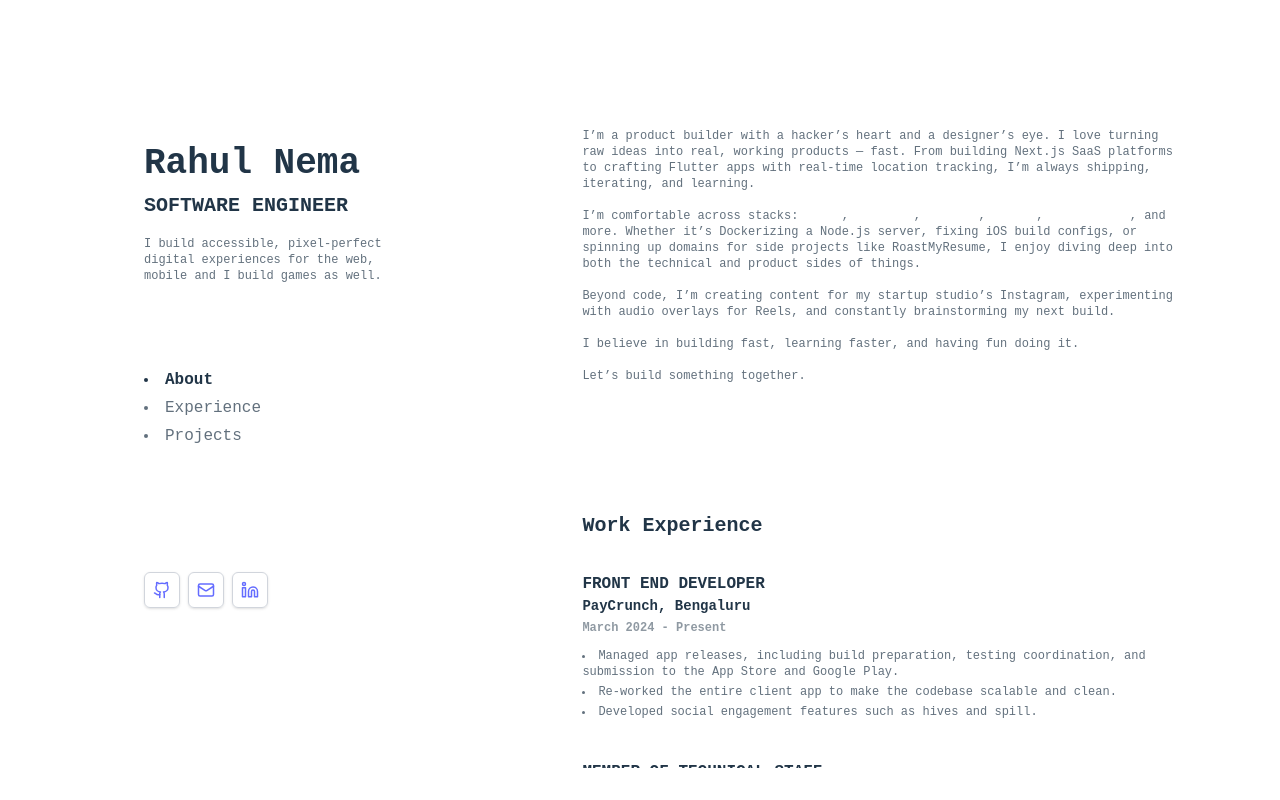
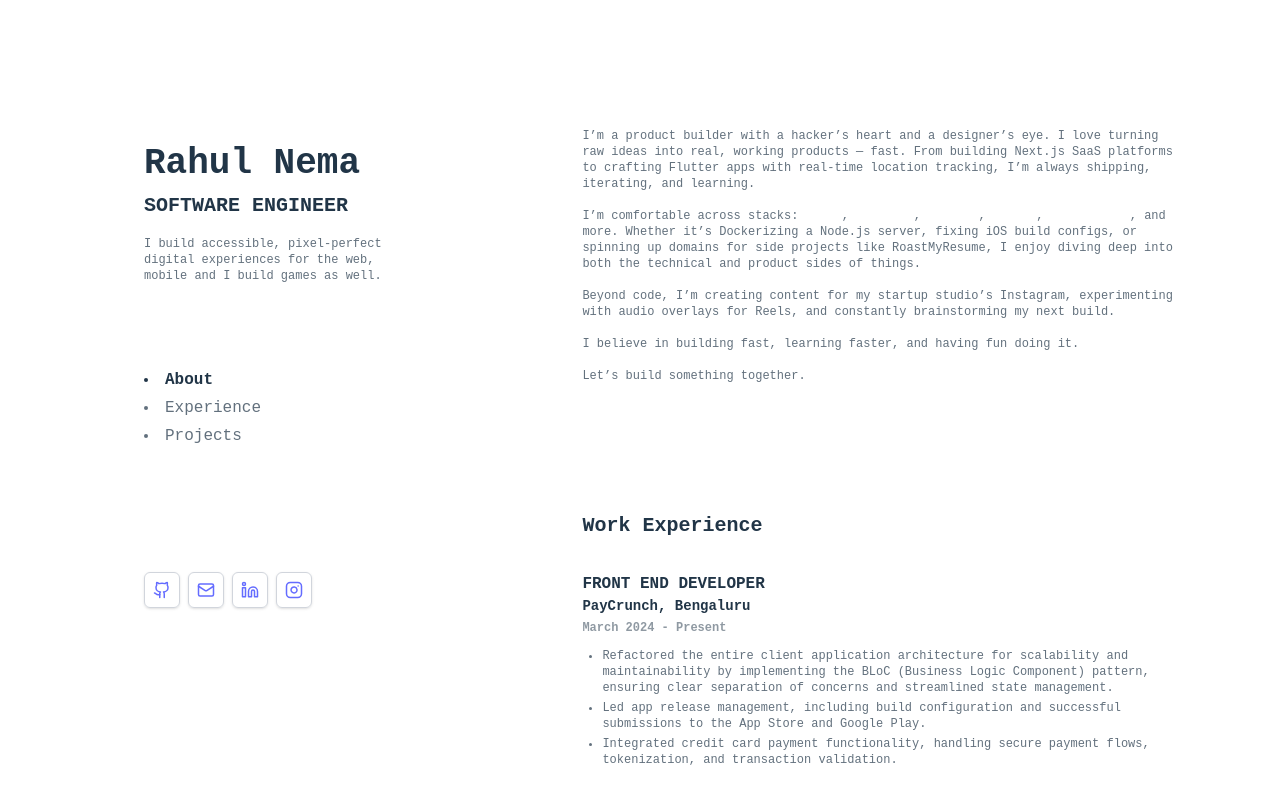
Before and after one commit to rahulnema0411/portfolio-web, a React (Vite) app: page / in a window 1280 px wide. Built offline with nearby package versions, Linux system fonts and the light colour scheme.

Commit message:
update: content

```diff
--- a/src/sections/contact.tsx
+++ b/src/sections/contact.tsx
@@ -1,5 +1,5 @@
 import React from "react";
-import { Github, Mail, Linkedin } from "lucide-react";
+import { Github, Mail, Linkedin, Instagram } from "lucide-react";
 
 const contacts = [
     {
@@ -16,6 +16,11 @@ const contacts = [
         href: "https://linkedin.com/in/rahulnema0411",
         label: "LinkedIn",
         icon: <Linkedin size={18} />,
+    },
+    {
+        href: "https://www.instagram.com/rahul_nema/",
+        label: "Instagram",
+        icon: <Instagram size={18} />,
     },
 ];
 
--- a/src/sections/experience.tsx
+++ b/src/sections/experience.tsx
@@ -7,9 +7,10 @@ const experiences = [
     title: "FRONT END DEVELOPER",
     period: "March 2024 - Present",
     highlights: [
-      "Managed app releases, including build preparation, testing coordination, and submission to the App Store and Google Play.",
-      "Re-worked the entire client app to make the codebase scalable and clean.",
-      "Developed social engagement features such as hives and spill.",
+      "Refactored the entire client application architecture for scalability and maintainability by implementing the BLoC (Business Logic Component) pattern, ensuring clear separation of concerns and streamlined state management.",
+      "Led app release management, including build configuration and successful submissions to the App Store and Google Play.",
+      "Integrated credit card payment functionality, handling secure payment flows, tokenization, and transaction validation.",
+      "Built social engagement features like Hives (community groups) and Spill (Splitwise-style shared expenses)",
     ],
   },
   {
@@ -18,9 +19,10 @@ const experiences = [
     title: "MEMBER OF TECHNICAL STAFF",
     period: "Dec 2022 - Feb 2024",
     highlights: [
-      "Implemented multi-table support in Octro Poker, enabling users to play on up to 3 tables concurrently.",
-      "Optimized game performance, reducing asset download time (~3s) and minimizing canvas updates.",
-      "Refactored the store module for scalability and developed retention features like Free Roll tournaments, daily login, and user reporting.",
+      "Implemented multi-table functionality by architecting isolated game instances within a shared runtime, enabling players to concurrently manage up to 3 active tables with independent game states, UI layers, and network sessions.",
+      "Reduced game start-up time (-4s) by strategically implementing parallel asset-bundle downloads.",
+      "Re-architected the store module using Zenject for Dependency Injection, improving scalability, runtime configurability, and code maintainability through decoupled, modular services.",
+      "Worked on retention mechanic features such as Free Roll tournaments, Daily Login, User Reporting and more.",
     ],
   },
   {
@@ -29,10 +31,11 @@ const experiences = [
     title: "GAME DEVELOPER",
     period: "Jun 2021 - Nov 2022",
     highlights: [
-      "Built and launched online PvP mode for Hitwicket Superstars, enhancing competitiveness.",
-      "Conducted 30+ A/B tests on game tutorials, using Bayesian inference to improve Day 1, 3, and 7 retention rates.",
-      "Enhanced engagement loops with features like training center, daily goals, and a beginner's quest system.",
-      "Developed LiveOps events such as Hitwicket Champions League, Alliance Quest, and Battle Arenas.",
+      "Built online PvP mode for an existing cricket game using WebSockets for real-time, low-latency multiplayer.",
+      "Applied State, Command, and Observer patterns for game state management, networked player actions, and reactive UI/analytics systems.",
+      "Ran 30+ A/B tests on tutorials and onboarding, improving D1 (71%), D3 (52%), and D7 (38%) retention rates.",
+      "Enhanced engagement systems like training centers, daily goals, and beginner quest flows to extend player lifetime value.",
+      "Worked on LiveOps events including Hitwicket Champions League, Alliance Quest, and Battle Arenas to sustain player engagement.",
     ],
   },
 ];
@@ -47,9 +50,9 @@ const Experience: React.FC = () => (
           {exp.company}, {exp.location}
         </h3>
         <p className="text-xs font-semibold my-1 opacity-50">{exp.period}</p>
-        <ul className="list-disc list-inside space-y-1 text-xs opacity-70 py-2">
-          {exp.highlights.map((point, i) => (
-            <li key={i}>{point}</li>
+        <ul className="list-disc pl-5 py-2">
+          {exp.highlights.map((highlight, i) => (
+            <li key={i} className="text-xs opacity-70 mb-1">{highlight}</li>
           ))}
         </ul>
       </div>
--- a/src/sections/projects.tsx
+++ b/src/sections/projects.tsx
@@ -4,51 +4,32 @@ const projects = [
   {
     title: "Factura (Web Application)",
     tech: ["NextJS", "NestJS", "PostgreSQL"],
-    description: [
-      "Architected and developed a full-stack, role-based CRM platform for the packaging industry using Next.js (App Router) for the frontend and NestJS (modular monolith architecture) for the backend.",
-      "Engineered core modules including Enquiry Management, Order Processing, and Production Tracking, featuring dynamic tools like a real-time Quote Calculator and a secure, shareable enquiry form with role-based access control.",
-      "Designed, implemented, and maintained a CI/CD pipeline leveraging GitHub Actions and Docker to automate build, testing, and multi-environment deployment workflows.",
-      "Integrated external services including the WhatsApp Cloud API for real-time customer notifications and Amazon SES for transactional email delivery, streamlining communication across enquiry, order, and production events.",
-    ],
+    description:
+      "A scalable B2B platform built with a Next.js frontend leveraging file-based routing and image compression for optimized performance. The backend was developed using NestJS with PostgreSQL, featuring JWT-based authentication and AWS S3 integration for secure PDF and image uploads. Core modules include Enquiry, Orders, and Production management, along with a dynamic Quote Calculator and sharable enquiry forms with role-based permission controls. The system integrates with WhatsApp Cloud API and Amazon SES to enable real-time, automated customer notifications. A CI/CD pipeline ensures seamless build, test, and deployment workflows, while services are containerized using Docker and hosted on AWS EC2 within a live production environment, delivering a reliable, scalable infrastructure.",
   },
   {
     title: "Chessmate.Club: Multiplayer",
     tech: ["Flutter", "NestJS", "MongoDB"],
-    description: [
-      "Built a cross-platform chess app in Flutter with real-time multiplayer with Socket.io for low-latency communication.",
-      "Integrated Firebase Auth with Google and Apple sign-in for secure, seamless authentication and session handling.",
-      "Applied BLoC and Repository pattern for scalable state management and real-time game state synchronization.",
-      "Integrated chess libraries (squares, square_bishop) for legal move validation, timers and player matchmaking.",
-    ],
+    description:
+      "A cross-platform real-time multiplayer chess application built with Flutter, featuring low-latency communication using Socket.io. The app supports secure authentication via Firebase Auth, with integrated Google and Apple sign-in options. A scalable and maintainable architecture was implemented using the BLoC and Repository patterns for efficient state management and real-time game synchronization. For offline play, Stockfish was integrated via FFI, alongside chess libraries for legal move validation, timers, and player matchmaking. The backend services were containerized with Docker and deployed on AWS EC2, ensuring a scalable, production-ready infrastructure capable of supporting concurrent multiplayer sessions.",
   },
   {
     title: "Cudddle: A Dating App",
     tech: ["Flutter", "NodeJS", "MongoDB"],
-    description: [
-      "Ideated and developed a solution to mindless swiping by building a 5-match slot system; users strategically manage a queue of additional matches.",
-      "Incorporated an experience feature, encouraging users to go on experiential dates for memorable encounters.",
-      "Built chat system, notification systems, and other engagement tools into the app.",
-    ],
+    description:
+      "A scalable Flutter application designed with the BLoC and Repository patterns for clean, maintainable, and modular state management. The backend was built using Express and MongoDB, offering JWT-authenticated REST APIs for secure and scalable data handling. The platform features real-time chat powered by Firebase, with push notifications managed via Firebase Cloud Messaging to keep users connected. An AI-driven matchmaking assistant, powered by OpenAPI integrations (Wingman/Wingwoman helpers), enhances the matchmaking experience with intelligent recommendations. Additionally, the app includes media-rich features such as image capture, cropping, and compression for seamless profile building and an engaging user experience.",
   },
   {
     title: "Anony: Anonymous Q&A System",
     tech: ["Flutter", "Firebase", "Apple Push Notification Service"],
-    description: [
-      "Developed an anonymous Q&A system for the app, implementing unique link generation for users to share on Instagram or with friends for anonymous questions.",
-      "Ensured privacy by delivering questions directly to users.",
-      "Integrated Google login for Android (Firebase) and Apple ID login for iOS.",
-      "Implemented Apple Push Notification Service for iOS and Firebase Notification Service for Android to notify users of new questions.",
-    ],
+    description:
+      "An anonymous Q&A system built within a Flutter app, featuring unique link generation for users to share on Instagram or with friends, enabling them to receive anonymous questions. The system ensures privacy by delivering questions directly to the intended recipients. Authentication is handled via Google Sign-In (Firebase) for Android and Apple ID login for iOS. To keep users engaged, push notifications are integrated using Apple Push Notification Service for iOS and Firebase Notification Service for Android, notifying users instantly when new questions arrive.",
   },
   {
     title: "Ludo Master: Multiplayer Game",
     tech: ["Unity", "Photon Engine"],
-    description: [
-      "Created 'Ludo Master,' a game faithful to traditional Ludo rules and regulations, providing a classic Ludo experience.",
-      "Integrated the Photon Engine to enable real-time multiplayer gameplay with friends online.",
-      "Designed a user-friendly interface allowing players to choose between offline and online modes.",
-      "Implemented a lobby system with unique room IDs for online matches, allowing players to join specific rooms for interactive gameplay.",
-    ],
+    description:
+      "A multiplayer Ludo game faithful to traditional rules, built in Unity to deliver a classic and accessible Ludo experience. Photon Engine integration powers real-time multiplayer gameplay, allowing users to play with friends online. The game features a user-friendly interface with options for both offline and online modes. A lobby system with unique room IDs enables players to create and join specific rooms, making matches easy to organize and enhancing interactive multiplayer sessions.",
   },
 ];
 
@@ -62,9 +43,7 @@ const Projects: React.FC = () => (
             <h3 className="font-black text-left">{project.title}</h3>
           </div>
           <ul className="list-disc list-inside text-left text-xs space-y-1 opacity-70">
-            {project.description.map((point, i) => (
-              <li key={i}>{point}</li>
-            ))}
+            {project.description}
           </ul>
           <div className="flex flex-wrap gap-2">
             {project.tech.map((tech, i) => (
```
